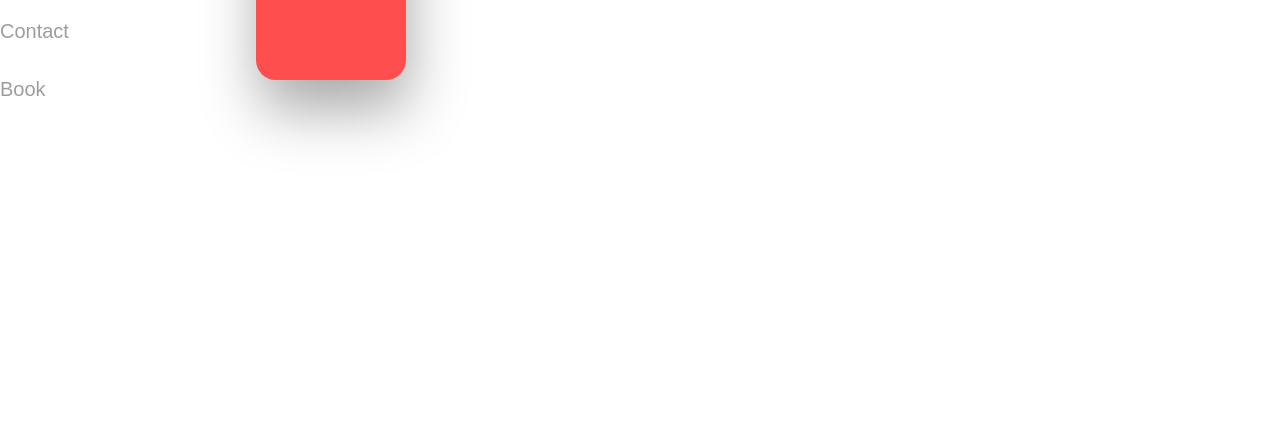
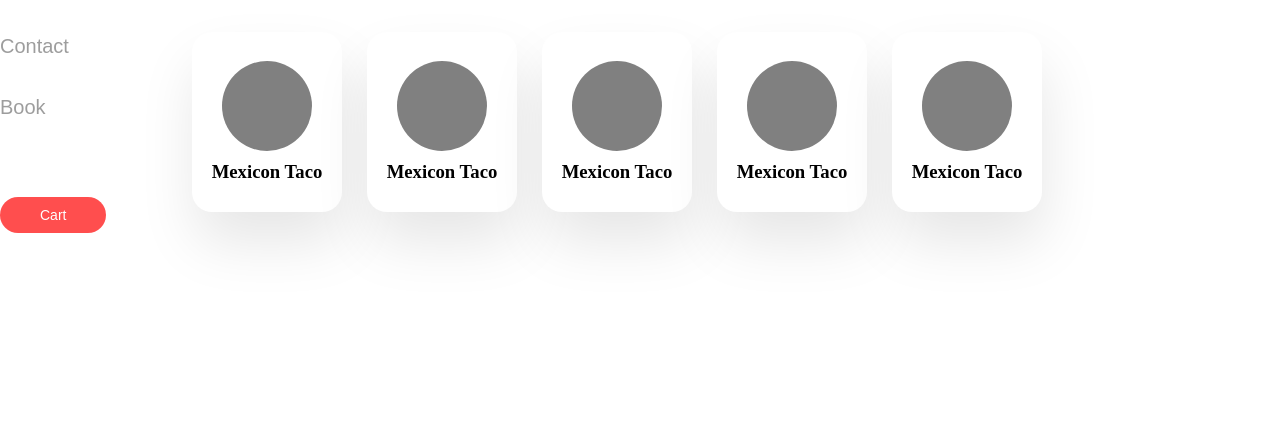
Before and after one commit to Mohammadshahzaib007/inkoop-interview-mockup, a plain HTML site: page index.html in a window 1280 px wide. Shown: the part 357-800 px from the top of the page. Drawn offline with Linux system fonts and the light colour scheme.

Commit message:
desktop screen completed

```diff
--- a/index.html
+++ b/index.html
@@ -24,6 +24,7 @@
               <li><a href="#">Gallery</a></li>
               <li><a href="#">contact</a></li>
               <li><a href="#">book</a></li>
+              <li><a href="#" class="btn">Cart</a></li>
             </ul>
           </div>
           <div class="side-container">
@@ -37,9 +38,34 @@
               </div>
             </div>
             <div class="card-container">
+              <!-- first card -->
               <div class="card">
-                  <div></div>
-                  <h3>Mexicon Taco</h3>
+                <div></div>
+                <h3>Mexicon Taco</h3>
+              </div>
+
+              <!-- second card -->
+              <div class="card">
+                <div></div>
+                <h3>Mexicon Taco</h3>
+              </div>
+
+              <!-- third card -->
+              <div class="card">
+                <div></div>
+                <h3>Mexicon Taco</h3>
+              </div>
+
+              <!-- fourth card -->
+              <div class="card">
+                <div></div>
+                <h3>Mexicon Taco</h3>
+              </div>
+
+              <!-- fifth card -->
+              <div class="card">
+                <div></div>
+                <h3>Mexicon Taco</h3>
               </div>
             </div>
           </div>
--- a/style.css
+++ b/style.css
@@ -14,7 +14,7 @@
 }
 
 .side-nav {
-    width: 20%;
+    width: 15%;
 }
 
 .side-nav h1 {
@@ -29,7 +29,7 @@
 }
 
 .side-nav ul li {
-    margin: 35px 0;
+    margin: 38px 0;
 
 }
 
@@ -51,8 +51,27 @@
     color: #FF4E4E;
 }
 
+.btn {
+    margin-top: 40px !important;
+    background-color: #FF4E4E;
+    color: white  !important;
+    border-radius: 20px;
+    padding: 10px 40px;
+    display: inline-block;
+    transition: all .5s;
+    font-size: 14px  !important;
+}
+
+.btn:hover {
+    transform: translateY(-3px);
+}
+
+.btn:active {
+    transform: translateY(0);
+}
+
 .side-container {
-    width          : 80%;
+    width          : 85%;
     display        : flex;
     flex-direction : column;
     justify-content: center;
@@ -91,16 +110,32 @@
 
 .card-container {
     width: 100%;
+    margin-top: 50px;
+    margin-bottom: -100px;
+    display: flex;
 }
 
 .card {
+    cursor: pointer;
     width: 150px;
-    height: 200px;
-    background-color: #FF4E4E;
+    height: 180px;
+    background-color: #fff;
     border-radius: 20px;
-    box-shadow: 3px 31px 59px -1px rgba(0,0,0,0.34);
+    box-shadow: 3px 31px 59px -1px rgba(0,0,0,0.10);
+    display:flex;
+    align-items: center;
+    justify-content: center;
+    flex-direction: column;
+    margin-right: 25px;
 }
 
 .card div {
+    width: 90px;
+    height: 90px;
+    border-radius: 100%;
+    background-color: grey;
+}
 
+.card h3 {
+    margin-top: 10px;
 }
```
